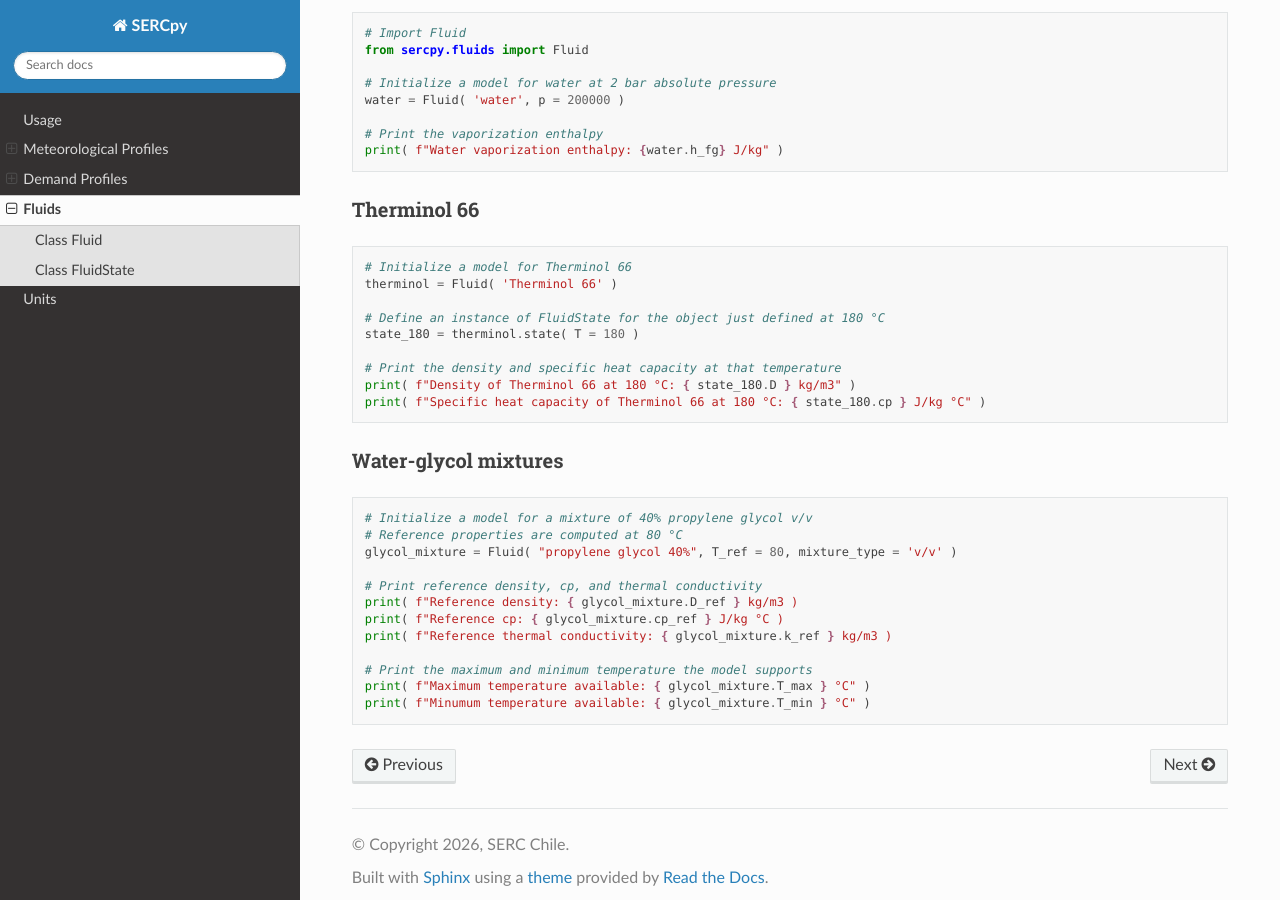
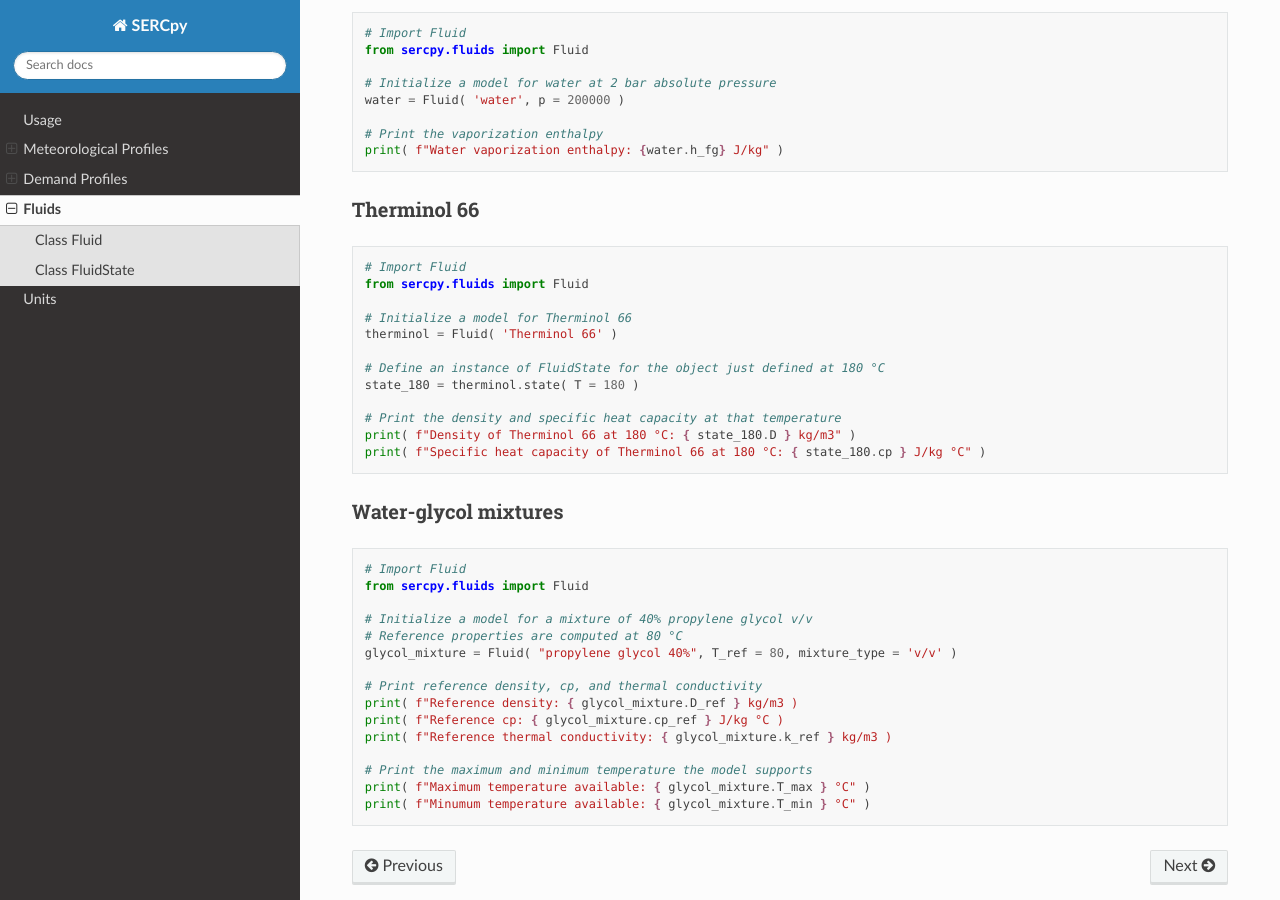
Before and after one commit to serc-chile/SERCpy, a Sphinx documentation site: the page built from docs/source/fluids/fluids.rst, in a window 1280 px wide and 900 px high, scrolled down 664 px. Built offline with Sphinx 7.4.7 and the Read the Docs theme 3.1.0, drawn with Linux system fonts in a browser that asks for light colours; pages that are not in the unit, such as notebooks, are missing from menus.

Commit message:
Update fluids.rst

```diff
--- a/docs/source/fluids/fluids.rst
+++ b/docs/source/fluids/fluids.rst
@@ -41,6 +41,9 @@ Therminol 66
 
 .. code-block:: python
 
+    # Import Fluid
+    from sercpy.fluids import Fluid
+
     # Initialize a model for Therminol 66
     therminol = Fluid( 'Therminol 66' )
 
@@ -56,6 +59,9 @@ Water-glycol mixtures
 
 .. code-block:: python
 
+    # Import Fluid
+    from sercpy.fluids import Fluid
+
     # Initialize a model for a mixture of 40% propylene glycol v/v
     # Reference properties are computed at 80 °C
     glycol_mixture = Fluid( "propylene glycol 40%", T_ref = 80, mixture_type = 'v/v' )
```
